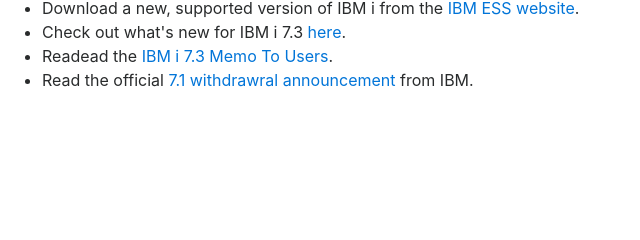
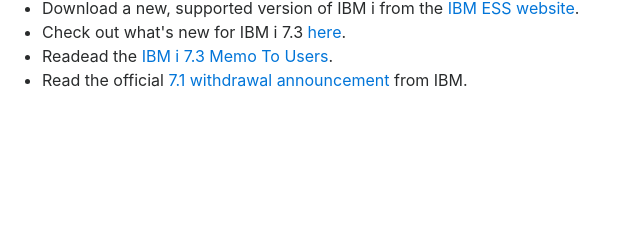
Before and after one commit to Club-Seiden/ibm-i-clock, a website: page index.html in a window 1280 px wide. Shown: the part 455-695 px from the top of the page, 104-744 px from the left. Drawn offline with nearby package versions, Linux system fonts and the light colour scheme.

Commit message:
Correct typo ("withdrawral")

```diff
--- a/index.html
+++ b/index.html
@@ -63,7 +63,7 @@
               </li>
               <li>
                 Read the official
-                <a href="http://www-01.ibm.com/common/ssi/ShowDoc.wss?docURL=/common/ssi/rep_ca/6/877/ENUSZP17-0256/index.html&lang=en&request_locale=en%22">7.1 withdrawral announcement</a>
+                <a href="http://www-01.ibm.com/common/ssi/ShowDoc.wss?docURL=/common/ssi/rep_ca/6/877/ENUSZP17-0256/index.html&lang=en&request_locale=en%22">7.1 withdrawal announcement</a>
                 from IBM.
               </li>
             </ul>
```
